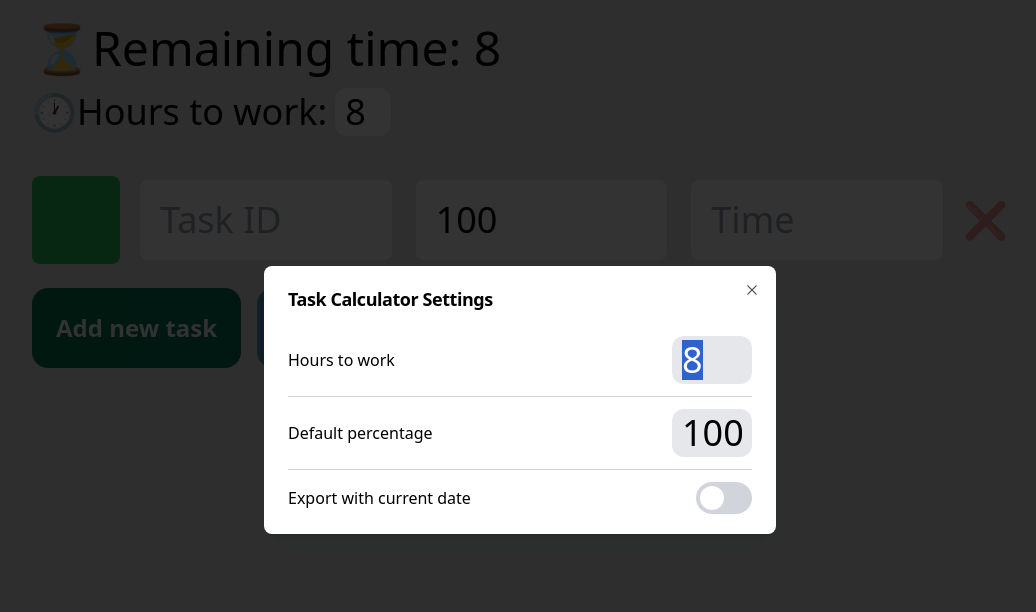
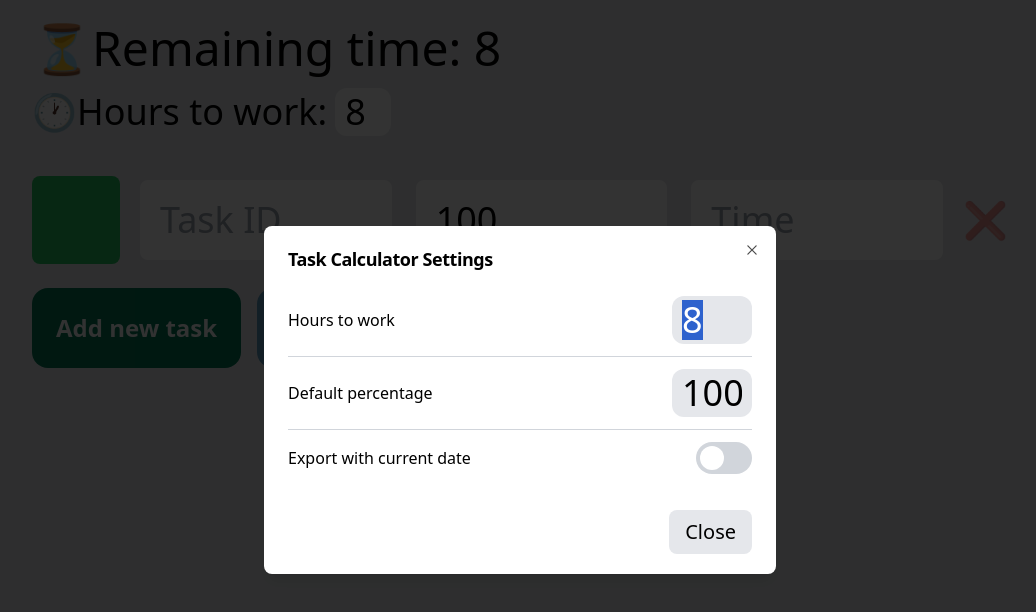
Before and after one commit to PedroL22/Task-Calculator, a React (Vite) app: page / in a window 1280 px wide. Both pictures are taken after a click on the button "⚙️". Shown: the top 612 px of the page, without its empty margins (120-1156 px from the left). Built offline with nearby package versions, Linux system fonts and the light colour scheme.

Commit message:
✨ feat: Add close button to SettingsDialog

```diff
--- a/src/components/SettingsDialog.tsx
+++ b/src/components/SettingsDialog.tsx
@@ -1,5 +1,5 @@
 import { Toggle } from './Toggle'
-import { Dialog, DialogContent, DialogHeader, DialogTitle, DialogTrigger } from './ui/dialog'
+import { Dialog, DialogClose, DialogContent, DialogFooter, DialogHeader, DialogTitle, DialogTrigger } from './ui/dialog'
 
 import { useConfigStore } from '~/store/useConfigStore'
 
@@ -69,6 +69,17 @@ export const SettingsDialog = () => {
             <Toggle value={exportWithCurrentDate} onToggle={setExportWithCurrentDate} />
           </div>
         </div>
+
+        <DialogFooter>
+          <DialogClose asChild>
+            <button
+              type='button'
+              className='mt-5 self-end rounded-lg bg-gray-200 px-4 py-2 font-medium text-black text-xl transition-all ease-in hover:opacity-80 active:opacity-70'
+            >
+              Close
+            </button>
+          </DialogClose>
+        </DialogFooter>
       </DialogContent>
     </Dialog>
   )
```
